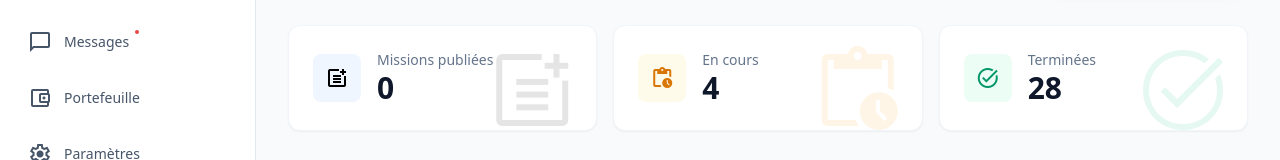
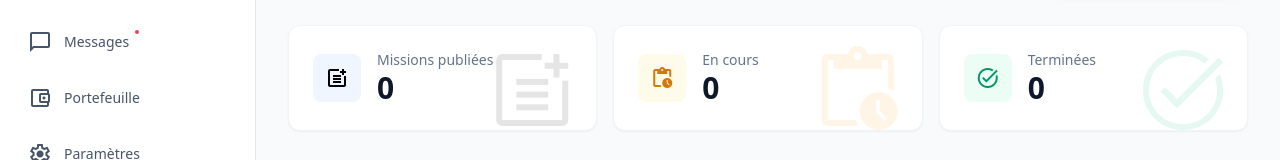
Before and after one commit to Azzedine-zemmari/Brikoli, an Angular app in the folder frontend/: page /client_dashboard in a window 1280 px wide. Shown: the part 182-342 px from the top of the page. Built offline with nearby package versions, Linux system fonts and the light colour scheme; no server answers.

Commit message:
ajoute method pour afficher number de mission en cours et complet

```diff
--- a/frontend/src/app/pages/client-dashboard/client-dashboard.html
+++ b/frontend/src/app/pages/client-dashboard/client-dashboard.html
@@ -91,7 +91,7 @@
                             </div>
                             <div class="flex flex-col">
                                 <p class="text-slate-500 text-sm font-medium">En cours</p>
-                                <p class="text-2xl sm:text-3xl font-bold text-slate-900">4</p>
+                                <p class="text-2xl sm:text-3xl font-bold text-slate-900">{{encoursmission}}</p>
                             </div>
                         </div>
                     </div>
@@ -109,7 +109,7 @@
                             </div>
                             <div class="flex flex-col">
                                 <p class="text-slate-500 text-sm font-medium">Terminées</p>
-                                <p class="text-2xl sm:text-3xl font-bold text-slate-900">28</p>
+                                <p class="text-2xl sm:text-3xl font-bold text-slate-900">{{completedmission}}</p>
                             </div>
                         </div>
                     </div>
--- a/frontend/src/app/pages/client-dashboard/client-dashboard.ts
+++ b/frontend/src/app/pages/client-dashboard/client-dashboard.ts
@@ -12,12 +12,16 @@ import { CommonModule, DatePipe } from '@angular/common';
 export class ClientDashboard  implements OnInit{
   public missions: MissionResponse[] = [];
   public postedmission :number = 0;
+  public encoursmission :number = 0;
+  public completedmission :number = 0;
 
   constructor(private missionService:MissionService, private cdr:ChangeDetectorRef){}
 
   ngOnInit():void{
     this.fetchMissions();
     this.fetchNumberOfPostedMission();
+    this.fetchNumberOfCompletedMission();
+    this.fetchNumberOfEncoursMission()
   }
 
   fetchMissions():void{
@@ -42,6 +46,24 @@ export class ClientDashboard  implements OnInit{
       }
     })
   }
+  fetchNumberOfEncoursMission(){
+    this.missionService.countEncours().subscribe({
+      next:(data) => {
+        this.encoursmission = data;
+        console.log("postedmission : " , data);
+        this.cdr.detectChanges();
+      }
+    })
+  }
+  fetchNumberOfCompletedMission(){
+    this.missionService.countCompleted().subscribe({
+      next:(data) => {
+        this.completedmission = data;
+        console.log("postedmission : " , data);
+        this.cdr.detectChanges();
+      }
+    })
+  }
   trackById(index: number, mission: MissionResponse) {
     return mission.id;
   }
--- a/frontend/src/app/services/mission.service.ts
+++ b/frontend/src/app/services/mission.service.ts
@@ -31,4 +31,14 @@ export class MissionService{
             headers: this.getAuthHeaders()
         })
     }
+    countEncours():Observable<number>{
+        return this.http.get<number>(`${environment.apiUrl}/api/mission/en_cours`,{
+            headers: this.getAuthHeaders()
+        })
+    }
+    countCompleted():Observable<number>{
+        return this.http.get<number>(`${environment.apiUrl}/api/mission/completed`,{
+            headers: this.getAuthHeaders()
+        })
+    }
 }
```
